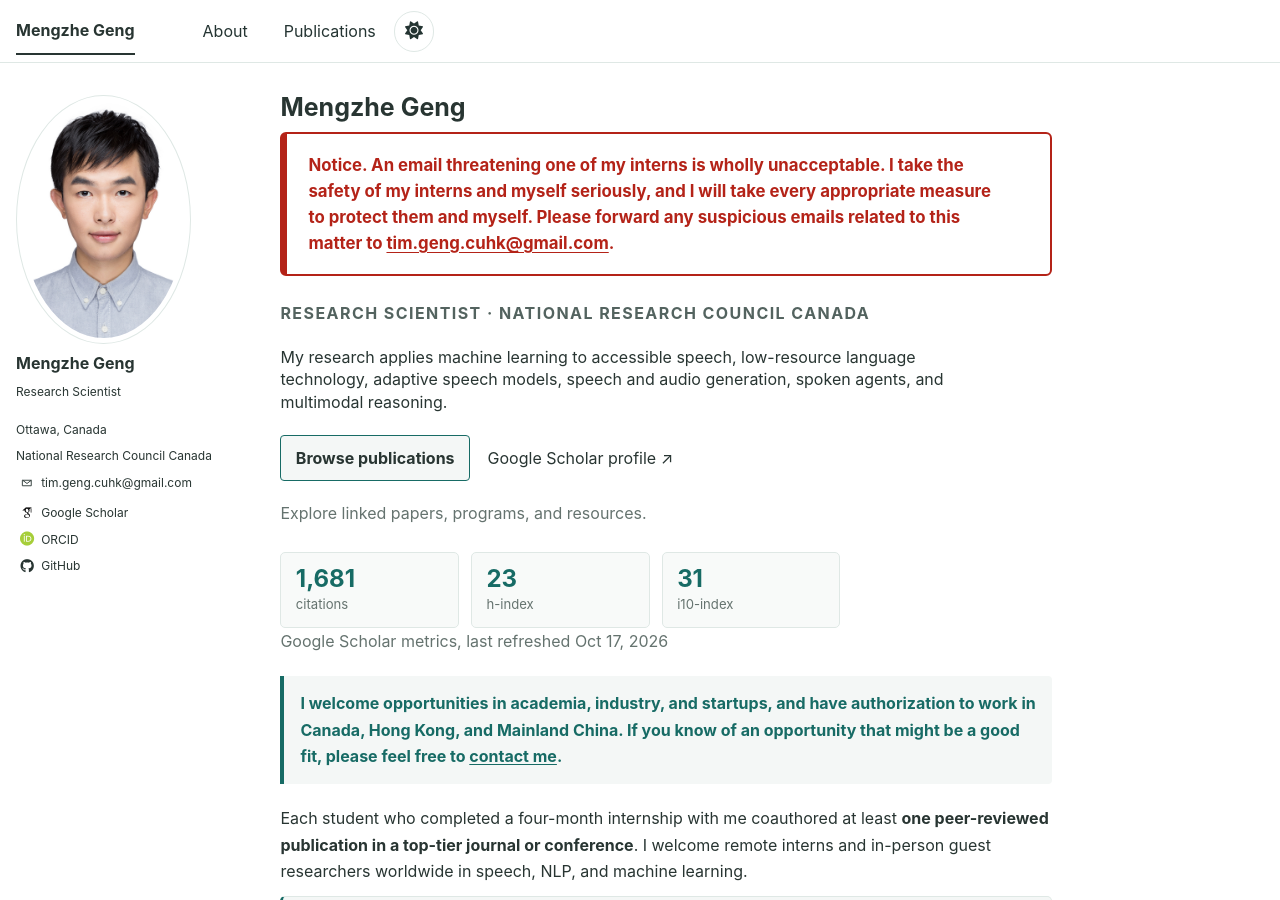
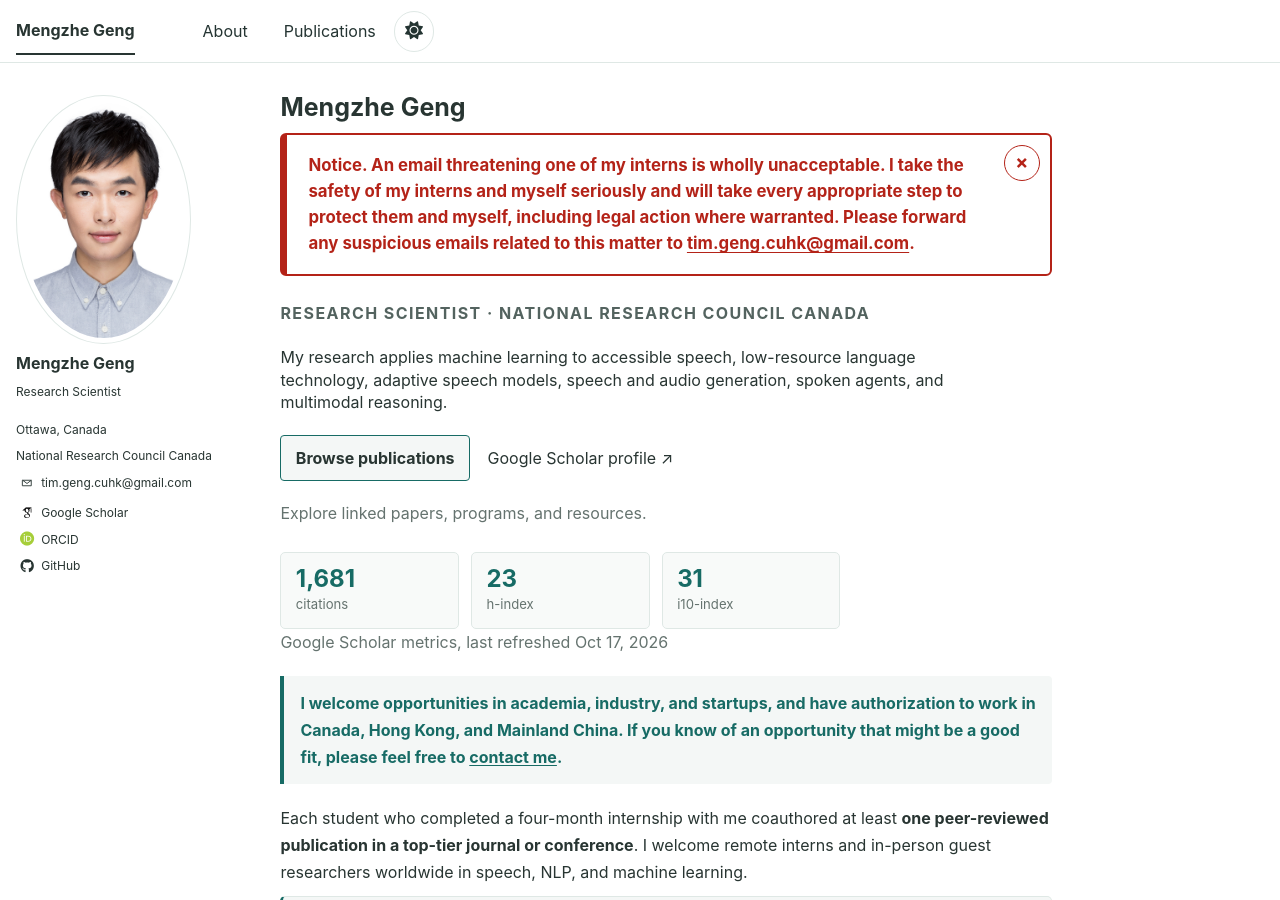
Before and after one commit to MENGZHEGENG/MENGZHEGENG.github.io, a Jekyll site: the page built from _pages/about.md, in a window 1280 px wide and 900 px high. Built offline with Jekyll 4.4.1, drawn with Linux system fonts in a browser that asks for light colours; some web fonts are replaced.

Commit message:
Make homepage safety notice dismissible

```diff
--- a/_pages/about.md
+++ b/_pages/about.md
@@ -8,8 +8,16 @@
 classes: wide
 ---
 
-<aside class="safety-notice" role="note">
-  <p><strong>Notice.</strong> An email threatening one of my interns is wholly unacceptable. I take the safety of my interns and myself seriously, and I will take every appropriate measure to protect them and myself. Please forward any suspicious emails related to this matter to <a href="mailto:tim.geng.cuhk@gmail.com">tim.geng.cuhk@gmail.com</a>.</p>
+<aside id="safety-notice" class="safety-notice" role="region" aria-label="Safety notice">
+  <p><strong>Notice.</strong> An email threatening one of my interns is wholly unacceptable. I take the safety of my interns and myself seriously and will take every appropriate step to protect them and myself, including legal action where warranted. Please forward any suspicious emails related to this matter to <a href="mailto:tim.geng.cuhk@gmail.com">tim.geng.cuhk@gmail.com</a>.</p>
+  <button class="safety-notice__close" type="button" aria-label="Dismiss safety notice">×</button>
+  <script>
+    (() => {
+      const notice = document.getElementById("safety-notice");
+      const closeButton = notice && notice.querySelector(".safety-notice__close");
+      if (closeButton) closeButton.addEventListener("click", () => { notice.hidden = true; });
+    })();
+  </script>
 </aside>
 
 
```
